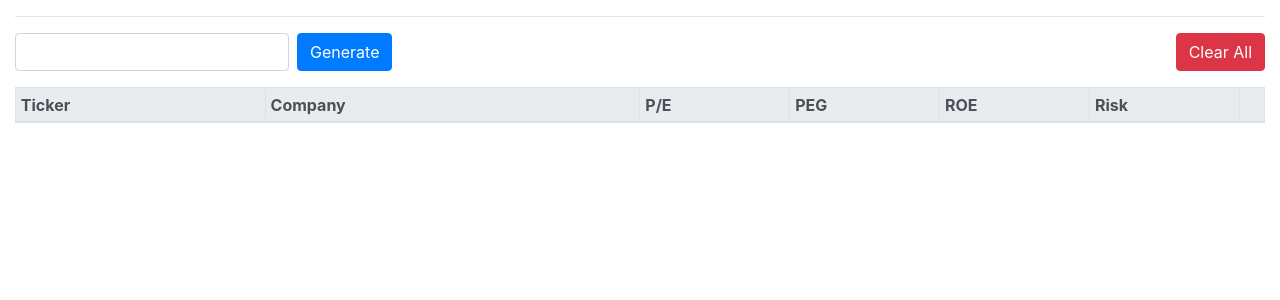
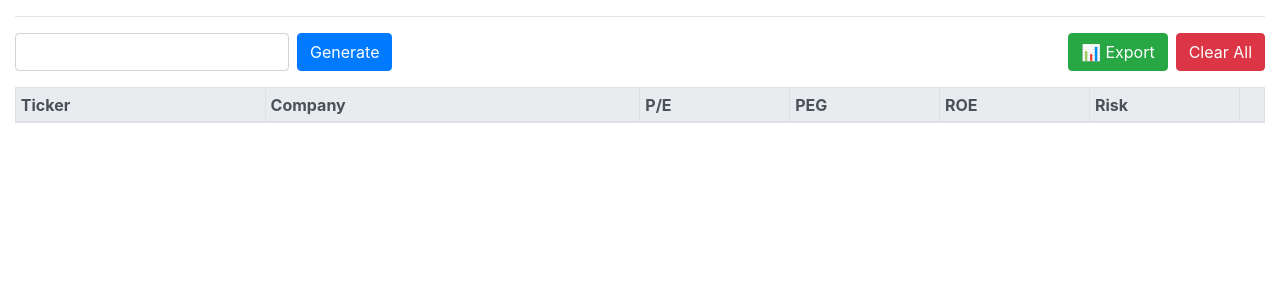
Before and after one commit to ari-butterfield/stock-calculator, a Flask app: page / in a window 1280 px wide. Shown: the part 69-369 px from the top of the page. Run offline with Flask 2, Linux system fonts and the light colour scheme; tables that the repository leaves empty hold one stand-in row (values such as "Sample post"); lists and menus that the app fills with data are empty; some libraries are stand-ins or nearby versions.

Commit message:
Added Export functionality

```diff
--- a/routes.py
+++ b/routes.py
@@ -1,4 +1,4 @@
-from flask import render_template, url_for, flash, redirect, request, session
+from flask import render_template, url_for, flash, redirect, request, session, send_file
 from app import app
 from extensions import db
 from forms import TaskForm, DeleteTaskForm, ClearAllForm
@@ -6,6 +6,8 @@ import uuid
 import yfinance as yf
 import math
 import statistics
+from io import BytesIO
+import pandas as pd
 from models import Task, Visitor
 from datetime import datetime
 from flask import current_app
@@ -135,6 +137,43 @@ def clear_all():
     return redirect(url_for('index'))
 
 
+@app.route('/export', methods=['GET'])
+def export_tasks():
+    visitor_uuid = session.get('visitor_uuid')
+    if not visitor_uuid:
+        flash('No data to export.')
+        return redirect(url_for('index'))
+
+    tasks = Task.query.filter_by(visitor_uuid=visitor_uuid).order_by(Task.date.desc()).all()
+
+    rows = []
+    for t in tasks:
+        rows.append({
+            'Ticker': t.ticker,
+            'Company': t.company_name or '',
+            'P/E': t.pe if t.pe is not None else None,
+            'PEG': t.peg if t.peg is not None else None,
+            'ROE (%)': round(t.roe * 100, 2) if t.roe is not None else None,
+            'Risk': t.risk if t.risk is not None else None,
+            'Date': t.date.isoformat() if t.date else '',
+        })
+
+    df = pd.DataFrame(rows)
+    buf = BytesIO()
+    # Try writing as Excel; fall back to CSV if Excel engine is unavailable
+    try:
+        with pd.ExcelWriter(buf, engine='openpyxl') as writer:
+            df.to_excel(writer, index=False, sheet_name='Stocks')
+        buf.seek(0)
+        return send_file(buf, as_attachment=True, download_name='stocks.xlsx', mimetype='application/vnd.openxmlformats-officedocument.spreadsheetml.sheet')
+    except Exception:
+        # fallback CSV
+        csv_buf = BytesIO()
+        csv_buf.write(df.to_csv(index=False).encode('utf-8'))
+        csv_buf.seek(0)
+        return send_file(csv_buf, as_attachment=True, download_name='stocks.csv', mimetype='text/csv')
+
+
 # Make clear form available in all templates easily
 @app.context_processor
 def inject_clear_form():
--- a/templates/index.html
+++ b/templates/index.html
@@ -10,10 +10,16 @@
       {{ add_form.submit(class="btn btn-primary") }}
     </form>
 
-    <form method="post" action="{{ url_for('clear_all') }}" class="ml-auto">
-      {{ clear_form.csrf_token }}
-      {{ clear_form.submit(class='btn btn-danger') }}
-    </form>
+    <div class="ml-auto d-flex">
+      <form method="get" action="{{ url_for('export_tasks') }}" class="mr-2">
+        <button type="submit" class="btn btn-success">📊 Export</button>
+      </form>
+
+      <form method="post" action="{{ url_for('clear_all') }}">
+        {{ clear_form.csrf_token }}
+        {{ clear_form.submit(class='btn btn-danger') }}
+      </form>
+    </div>
   </div>
 
   <table class="table table-sm table-bordered">
```
